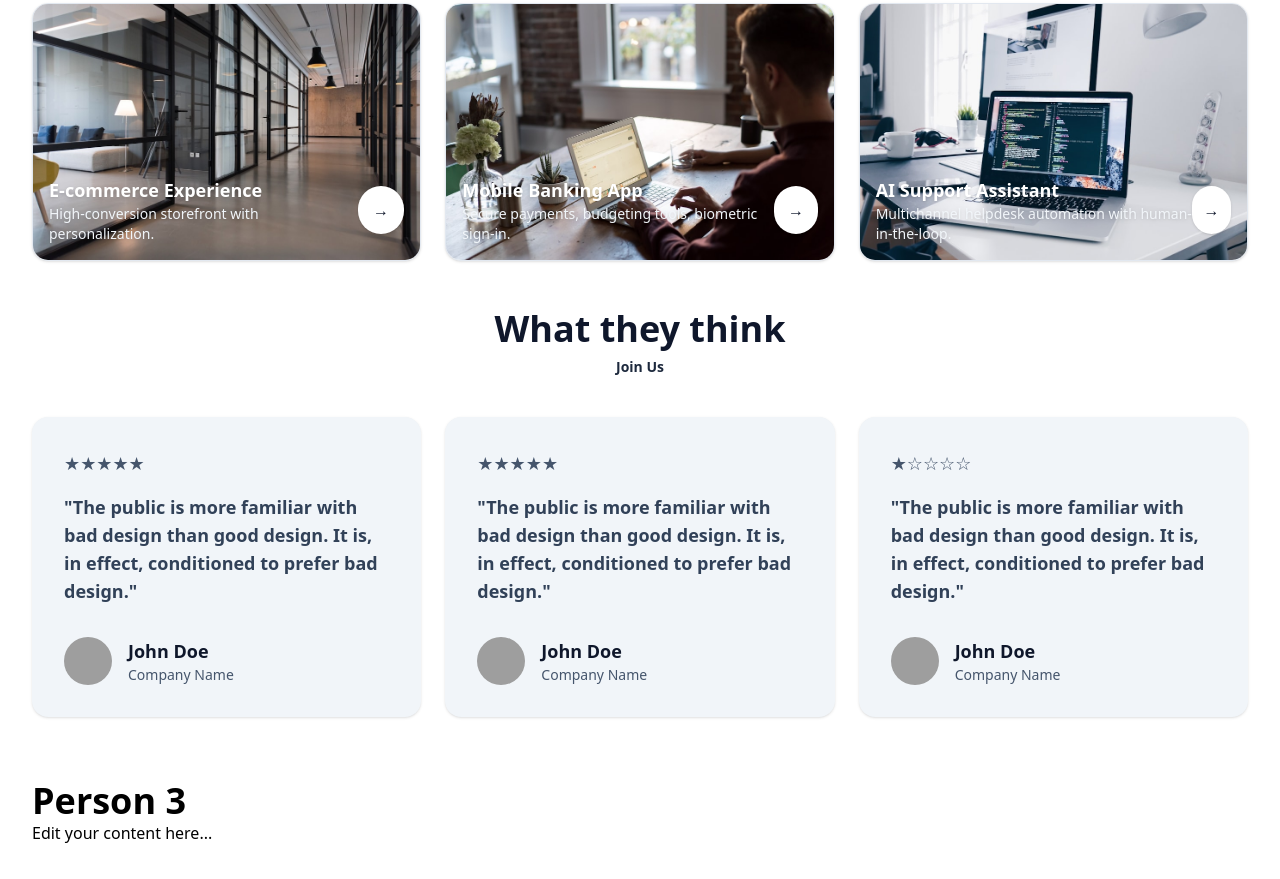
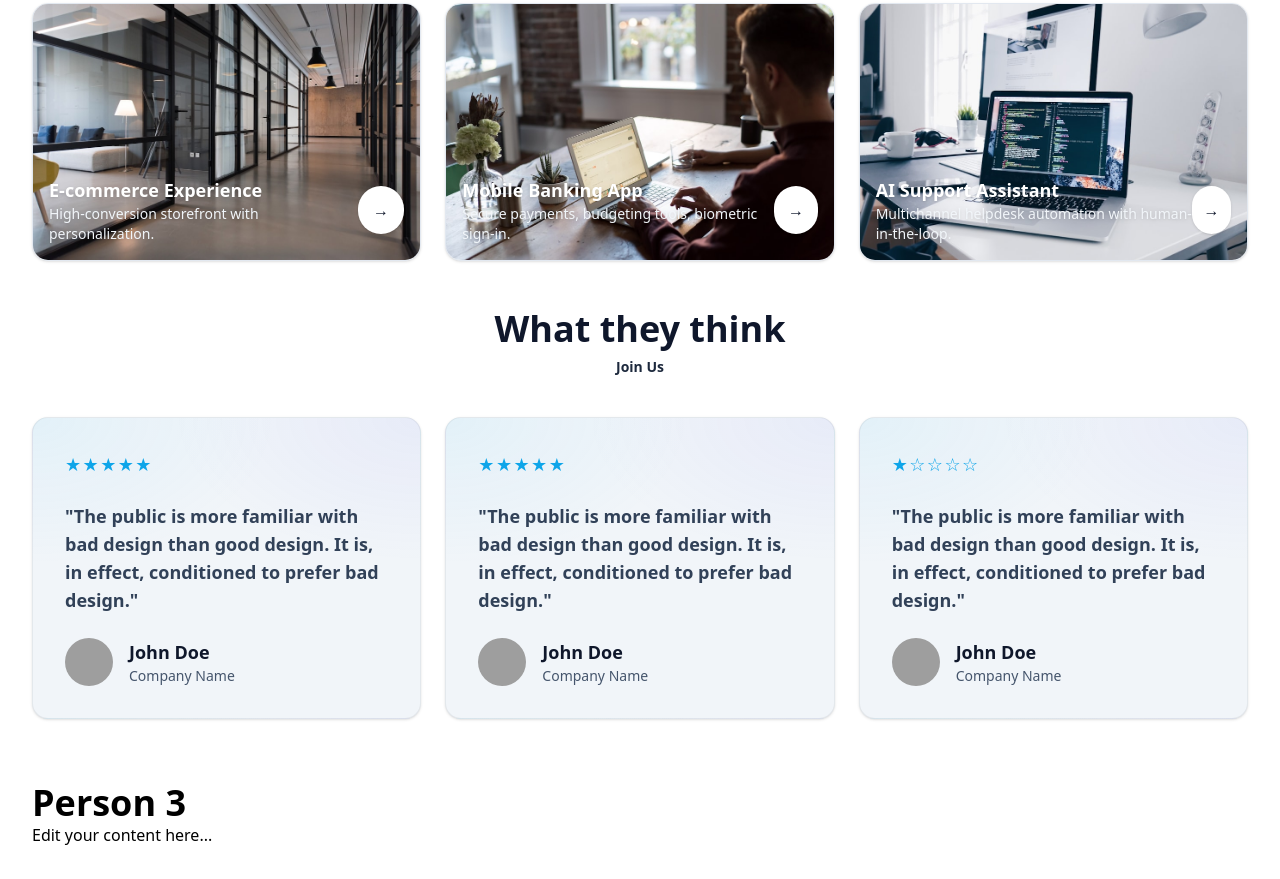
Before and after one commit to ZaidEb/Portfolio, a website: page index.html in a window 1280 px wide. Shown: the part 655-1534 px from the top of the page. Drawn offline with Linux system fonts and the light colour scheme; grey boxes are pictures that could not be loaded.

Commit message:
feat: add review card styles and hover effects for enhanced user interaction

```diff
--- a/index.html
+++ b/index.html
@@ -4,6 +4,84 @@
     <meta charset="UTF-8" />
     <meta name="viewport" content="width=device-width, initial-scale=1.0" />
     <link rel="stylesheet" href="./src/output.css" />
+    <style>
+      :root {
+        --card-ease: cubic-bezier(.2, .9, .2, 1);
+      }
+
+      .review-card {
+        position: relative;
+        overflow: hidden;
+        background: radial-gradient(180% 140% at 0% 0%, rgba(56, 189, 248, 0.08), transparent 35%),
+          radial-gradient(160% 120% at 100% 0%, rgba(99, 102, 241, 0.07), transparent 40%),
+          #f1f5f9;
+        transition: transform 420ms var(--card-ease), box-shadow 420ms var(--card-ease),
+          border-color 420ms var(--card-ease);
+        border: 1px solid rgba(15, 23, 42, 0.06);
+      }
+
+      .review-card::before {
+        content: "";
+        position: absolute;
+        inset: -18%;
+        background: radial-gradient(120% 120% at 30% 30%, rgba(56, 189, 248, 0.22), transparent 55%),
+          radial-gradient(140% 140% at 70% 20%, rgba(99, 102, 241, 0.18), transparent 50%),
+          linear-gradient(120deg, rgba(15, 23, 42, 0.08), rgba(15, 23, 42, 0));
+        opacity: 0;
+        transform: scale(1.05) translateY(12px);
+        pointer-events: none;
+        transition: opacity 520ms var(--card-ease), transform 720ms cubic-bezier(0.16, 1, 0.3, 1);
+      }
+
+      .review-card::after {
+        content: "";
+        position: absolute;
+        inset: 14px;
+        border-radius: 18px;
+        border: 1px solid rgba(255, 255, 255, 0.6);
+        opacity: 0;
+        pointer-events: none;
+        transition: opacity 520ms var(--card-ease);
+      }
+
+      .review-card:hover,
+      .review-card:focus-visible {
+        transform: translateY(-10px);
+        box-shadow: 0 12px 28px rgba(15, 23, 42, 0.10);
+        border-color: rgba(56, 189, 248, 0.35);
+      }
+
+      .review-card:hover::before,
+      .review-card:focus-visible::before {
+        opacity: 1;
+        transform: scale(1) translateY(0);
+      }
+
+      .review-card:hover::after,
+      .review-card:focus-visible::after {
+        opacity: 1;
+      }
+
+      .review-card:focus-visible {
+        outline: 2px solid rgba(59, 130, 246, 0.45);
+        outline-offset: 6px;
+      }
+
+      .review-card .review-content {
+        position: relative;
+        z-index: 1;
+      }
+
+      .review-card .review-stars {
+        color: #0ea5e9;
+        letter-spacing: 0.08em;
+      }
+
+      .review-card:hover .review-stars,
+      .review-card:focus-visible .review-stars {
+        color: #2563eb;
+      }
+    </style>
     <title>Portfolio</title>
   </head>
 
@@ -120,44 +198,50 @@
         </div>
 
         <div class="grid gap-6 lg:grid-cols-3 md:grid-cols-2">
-          <article class="rounded-2xl bg-slate-100 p-8 shadow-sm">
-            <div class="mb-4 text-lg text-slate-600">★★★★★</div>
+          <article class="review-card group rounded-2xl p-8 shadow-sm" tabindex="0">
+            <div class="review-content space-y-6">
+              <div class="review-stars text-lg">★★★★★</div>
               <p class="text-lg font-semibold leading-7 text-slate-700">
                 "The public is more familiar with bad design than good design. It is, in effect, conditioned to prefer bad design."
               </p>
-            <div class="mt-8 flex items-center gap-4">
+              <div class="flex items-center gap-4 pt-2">
                 <img class="h-12 w-12 rounded-full object-cover" src="https://images.unsplash.com/photo-1524504388940-b1c1722653e1?auto=format&fit=crop&w=200&q=80" alt="Reviewer" />
                 <div>
                   <div class="text-lg font-semibold text-slate-900">John Doe</div>
                   <div class="text-sm text-slate-600">Company Name</div>
                 </div>
               </div>
+            </div>
           </article>
 
-          <article class="rounded-2xl bg-slate-100 p-8 shadow-sm">
-            <div class="mb-4 text-lg text-slate-600">★★★★★</div>
+          <article class="review-card group rounded-2xl p-8 shadow-sm" tabindex="0">
+            <div class="review-content space-y-6">
+              <div class="review-stars text-lg">★★★★★</div>
               <p class="text-lg font-semibold leading-7 text-slate-700">
                 "The public is more familiar with bad design than good design. It is, in effect, conditioned to prefer bad design."
               </p>
-            <div class="mt-8 flex items-center gap-4">
+              <div class="flex items-center gap-4 pt-2">
                 <img class="h-12 w-12 rounded-full object-cover" src="https://images.unsplash.com/photo-1500648767791-00dcc994a43e?auto=format&fit=crop&w=200&q=80" alt="Reviewer" />
                 <div>
                   <div class="text-lg font-semibold text-slate-900">John Doe</div>
                   <div class="text-sm text-slate-600">Company Name</div>
                 </div>
               </div>
+            </div>
           </article>
 
-          <article class="rounded-2xl bg-slate-100 p-8 shadow-sm">
-            <div class="mb-4 text-lg text-slate-600">★☆☆☆☆</div>
+          <article class="review-card group rounded-2xl p-8 shadow-sm" tabindex="0">
+            <div class="review-content space-y-6">
+              <div class="review-stars text-lg">★☆☆☆☆</div>
               <p class="text-lg font-semibold leading-7 text-slate-700">
                 "The public is more familiar with bad design than good design. It is, in effect, conditioned to prefer bad design."
               </p>
-            <div class="mt-8 flex items-center gap-4">
+              <div class="flex items-center gap-4 pt-2">
                 <img class="h-12 w-12 rounded-full object-cover" src="https://images.unsplash.com/photo-1524504388940-b1c1722653e1?auto=format&fit=crop&w=200&q=80" alt="Reviewer" />
                 <div>
                   <div class="text-lg font-semibold text-slate-900">John Doe</div>
                   <div class="text-sm text-slate-600">Company Name</div>
+                </div>
               </div>
             </div>
           </article>
```
Lines whose indentation alone changed are shown as unchanged.
